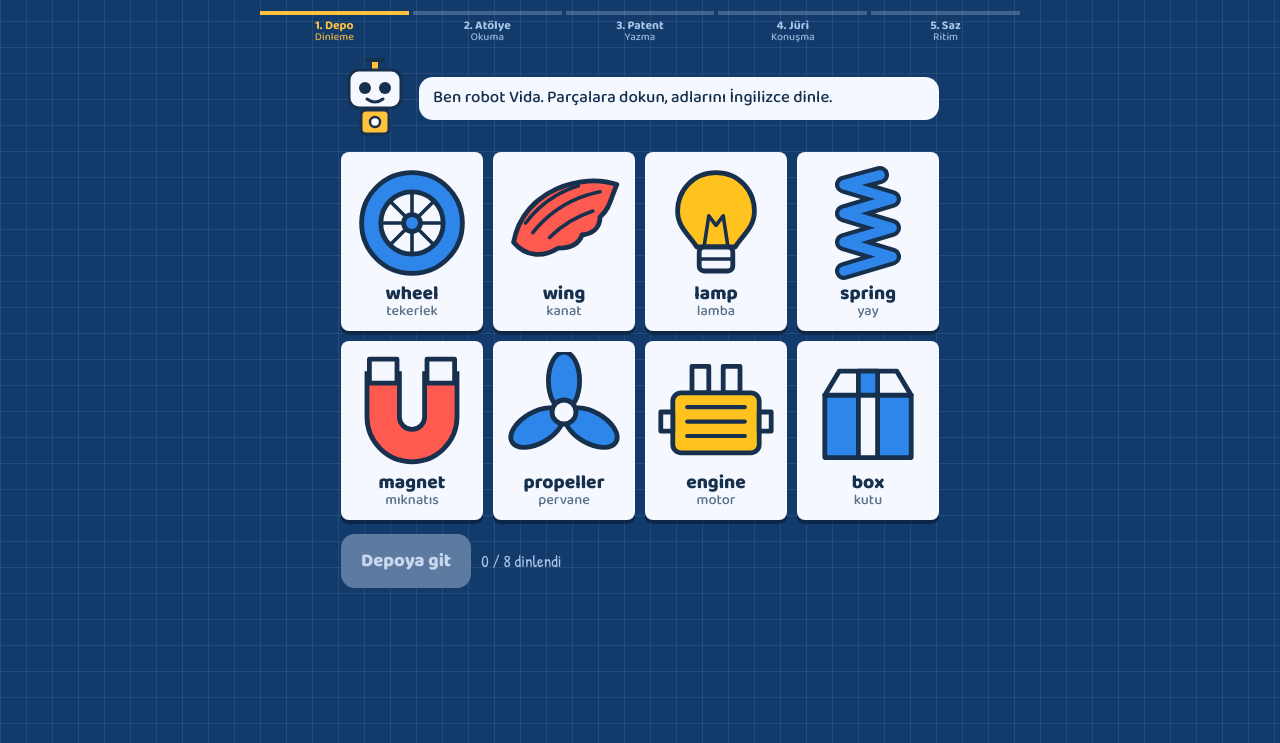
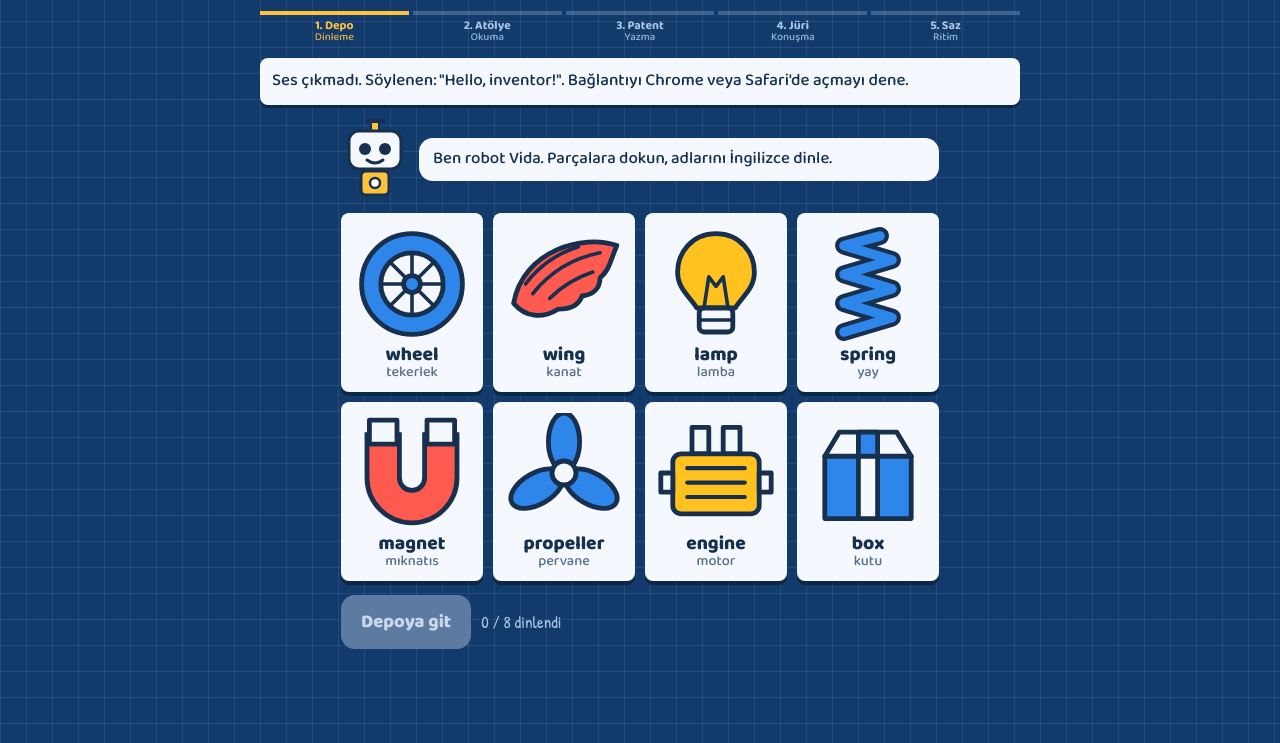
Before and after one commit to kadirsil9451/mucit-atolyesi, a plain HTML site: page index.html in a window 1280 px wide. Both pictures are taken after a click on the button "Yeni icata başla". Shown: the part 57-800 px from the top of the page. Drawn offline with Linux system fonts and the light colour scheme.

Commit message:
Ses baslamazsa cumleyi ekranda goster
Co-Authored-By: Claude Opus 5.5 <noreply@anthropic.com>
Claude-Session: https://claude.ai/code/session_011z4fJEkfnNbEHEhpVow1J2

```diff
--- a/index.html
+++ b/index.html
@@ -174,6 +174,7 @@ input[type=text]{font:inherit;font-weight:800;font-size:1.3rem;padding:8px 10px;
     <div class="gears" id="gears" aria-label="Dişli sayın"></div>
   </header>
   <ol class="steps" id="steps" hidden></ol>
+  <p id="ttsnote" class="sheet" role="status" hidden></p>
   <main id="main" class="wrap"></main>
 </div></div>
 
@@ -234,21 +235,36 @@ function pickVoice(){
   voice=v.find(x=>/^en[-_]US/i.test(x.lang)&&/google|samantha/i.test(x.name))||v.find(x=>/^en[-_]US/i.test(x.lang))||v.find(x=>/^en/i.test(x.lang))||null;
 }
 if(hasTTS){pickVoice();try{speechSynthesis.addEventListener('voiceschanged',pickVoice);}catch(e){}}
-const noVoice=()=>!hasTTS||(voiceCount>0&&!voice);
+const noVoice=()=>!hasTTS||ttsBroken||(voiceCount>0&&!voice);
+let ttsBroken=false,ttsUnlocked=false;
+function ttsFailed(text){
+  ttsBroken=true;
+  const n=$('#ttsnote');n.hidden=false;
+  n.textContent=`Ses çıkmadı. Söylenen: "${text}". Bağlantıyı Chrome veya Safari'de açmayı dene.`;
+}
+function ttsWorked(){ttsBroken=false;$('#ttsnote').hidden=true;}
+function unlockTTS(){
+  if(ttsUnlocked||!hasTTS)return;
+  ttsUnlocked=true;
+  try{const u=new SpeechSynthesisUtterance(' ');u.volume=0;speechSynthesis.speak(u);}catch(e){}
+}
+document.addEventListener('pointerdown',unlockTTS,{passive:true});
 function talking(on){const v=$('.vida');if(v)v.classList.toggle('talk',on);}
 function say(text,opt){
   const o=opt||{},rate=o.rate||.88,id=++sayId,g=gen;
-  let fin=false;
+  let fin=false,began=false;
+  setTimeout(()=>{if(!began&&id===sayId)ttsFailed(text);},1600);
   const finish=()=>{if(fin||id!==sayId)return;fin=true;clearTimeout(t);talking(false);if(g===gen&&o.done)o.done();};
   const t=setTimeout(finish,text.split(' ').length*520/rate+1600);
-  if(!hasTTS){return;}
+  if(!hasTTS){ttsFailed(text);return;}
   talking(true);
   const go=()=>{
     if(id!==sayId)return;
     const u=new SpeechSynthesisUtterance(text);
-    u.lang=voice?voice.lang:'en-US';if(voice)u.voice=voice;u.rate=rate;
+    u.lang=voice?voice.lang.replace('_','-'):'en-US';if(voice)u.voice=voice;u.rate=rate;
+    u.onstart=()=>{began=true;ttsWorked();};
     u.onend=finish;u.onerror=finish;
-    try{speechSynthesis.speak(u);}catch(e){finish();}
+    try{speechSynthesis.resume();speechSynthesis.speak(u);}catch(e){finish();}
   };
   if(speechSynthesis.speaking||speechSynthesis.pending){speechSynthesis.cancel();setTimeout(go,70);}else go();
 }
```
